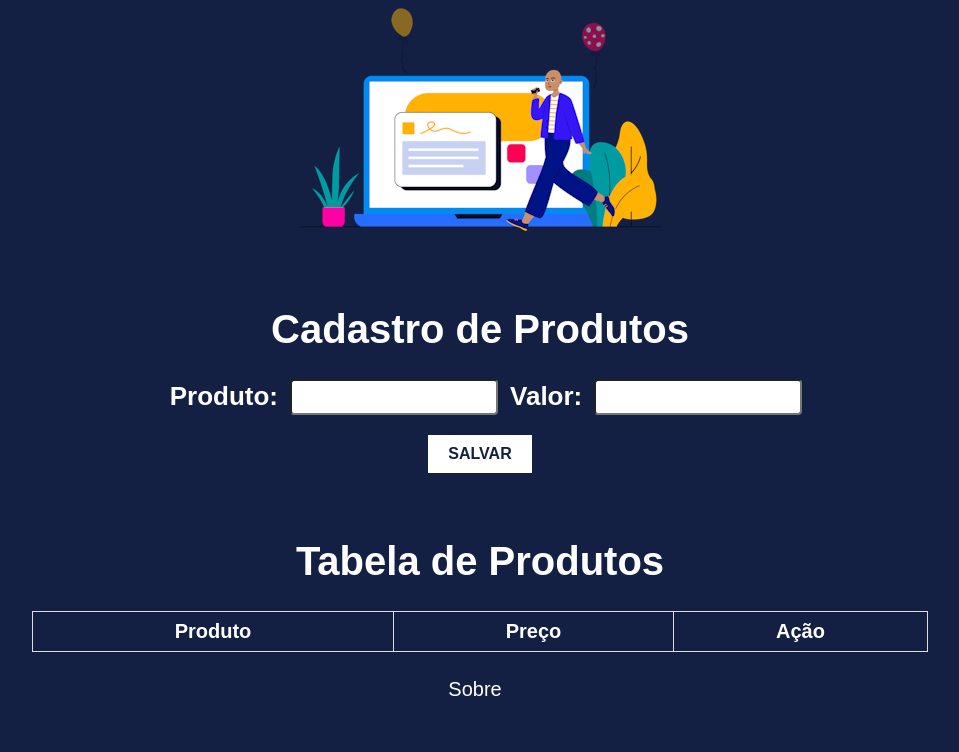
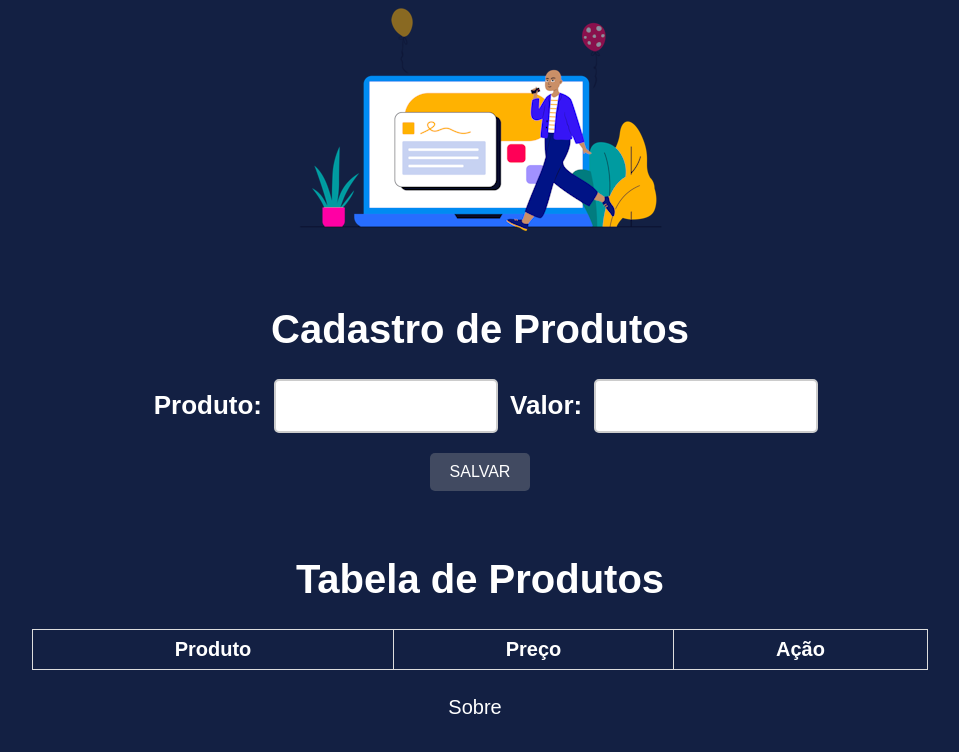
Before and after one commit to GarciaaMarilia/productRegistration, a plain HTML site: page index.html in a window 1280 px wide. Shown: the whole page, without its empty margins (160-1119 px from the left). Drawn offline with Linux system fonts and the light colour scheme; a web font is replaced by a local one.

Commit message:
style: styling inputs

```diff
--- a/styles/style.css
+++ b/styles/style.css
@@ -108,19 +108,18 @@ table {
 }
 
 .button-salvar {
- border: none;
- cursor: pointer;
- font-size: 16px;
- color: #132043;
- padding-top: 10px;
- font-weight: bold;
- padding-inline: 20px;
- padding-bottom: 10px;
- background-color: #fff;
+ background-color: #414a61; /* Set the background color */
+ color: white; /* Set the text color */
+ padding: 10px 20px; /* Add padding to the button */
+ border: none; /* Remove the button border */
+ border-radius: 5px; /* Add rounded corners */
+ cursor: pointer; /* Add a pointer cursor on hover */
+ font-size: 16px; /* Set the font size */
 }
 
 .button-salvar:hover {
- background-color: #ebe4d1;
+ background-color: 1F4172;
+ color:#132043
 }
 
 .cell-produto {
@@ -143,26 +142,43 @@ table {
 
 /* Define the scrollbar */
 ::-webkit-scrollbar {
-    width: 20px; /* Set the width of the scrollbar */
+ width: 20px; /* Set the width of the scrollbar */
 }
 
 /* Define the scrollbar track */
 ::-webkit-scrollbar-track {
-    background-color: #132043; /* Set the background color of the track */
+ background-color: #132043; /* Set the background color of the track */
 }
 
 /* Define the scrollbar thumb */
 ::-webkit-scrollbar-thumb {
-    background-color: #FDF0F0; /* Set the color of the thumb */
-    border-radius: 5px; /* Set the radius of the thumb */
+ background-color: #fdf0f0; /* Set the color of the thumb */
+ border-radius: 5px; /* Set the radius of the thumb */
 }
 
 /* Define the scrollbar thumb on hover */
 ::-webkit-scrollbar-thumb:hover {
-    background-color: #FDF0F0; /* Change the color on hover */
+ background-color: #fdf0f0; /* Change the color on hover */
 }
 
 /* Define the scrollbar corner */
 ::-webkit-scrollbar-corner {
-    background-color: transparent; /* Set the color of the scrollbar corner */
+ background-color: transparent; /* Set the color of the scrollbar corner */
 }
+/* Style the input text field */
+input[type="text"],
+input[type="number"] {
+ width: 200px; /* Set the width of the input field */
+ padding: 10px; /* Add padding to the text inside the input field */
+ border: 2px solid #ccc; /* Add a border */
+ border-radius: 5px; /* Add rounded corners */
+ outline: none; /* Remove the default input focus outline */
+ font-size: 16px; /* Set the font size */
+}
+
+/* Style the input text field on focus */
+input[type="text"]:focus,
+input[type="number"]:focus {
+ border-color: #007bff; /* Change the border color on focus */
+ box-shadow: 0 0 5px #007bff; /* Add a shadow on focus */
+}
```
